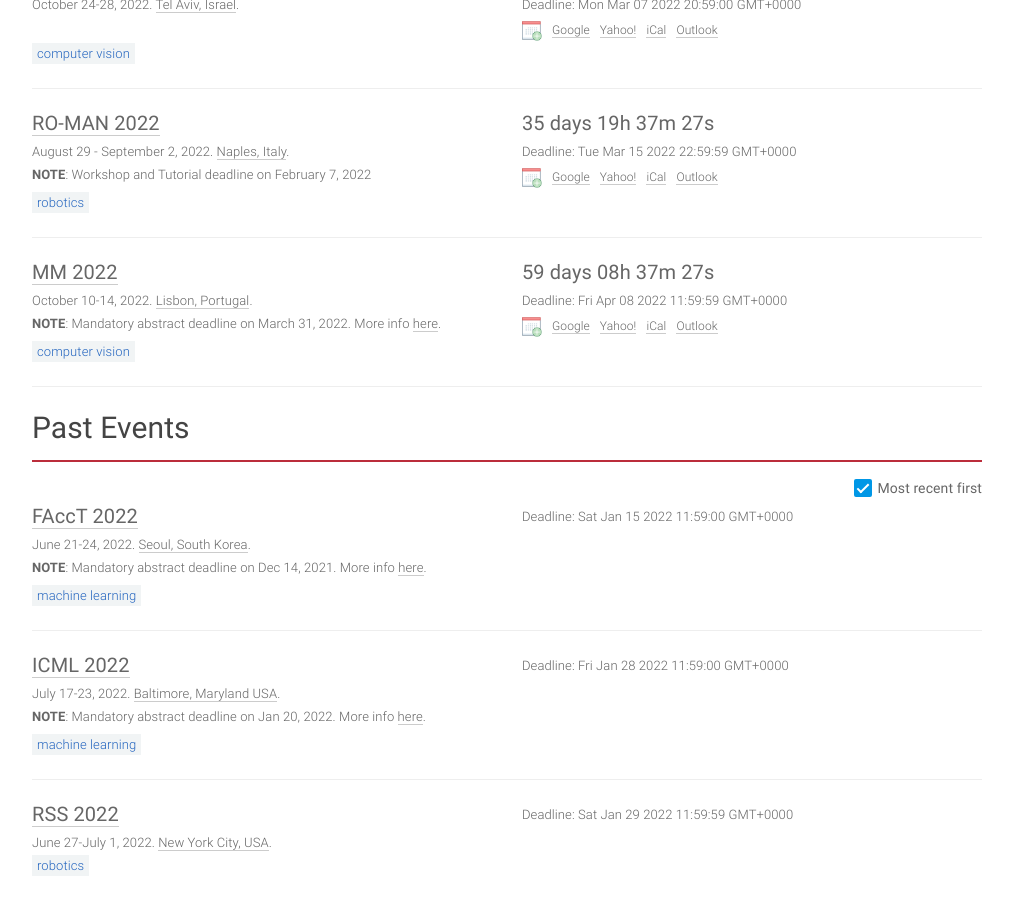
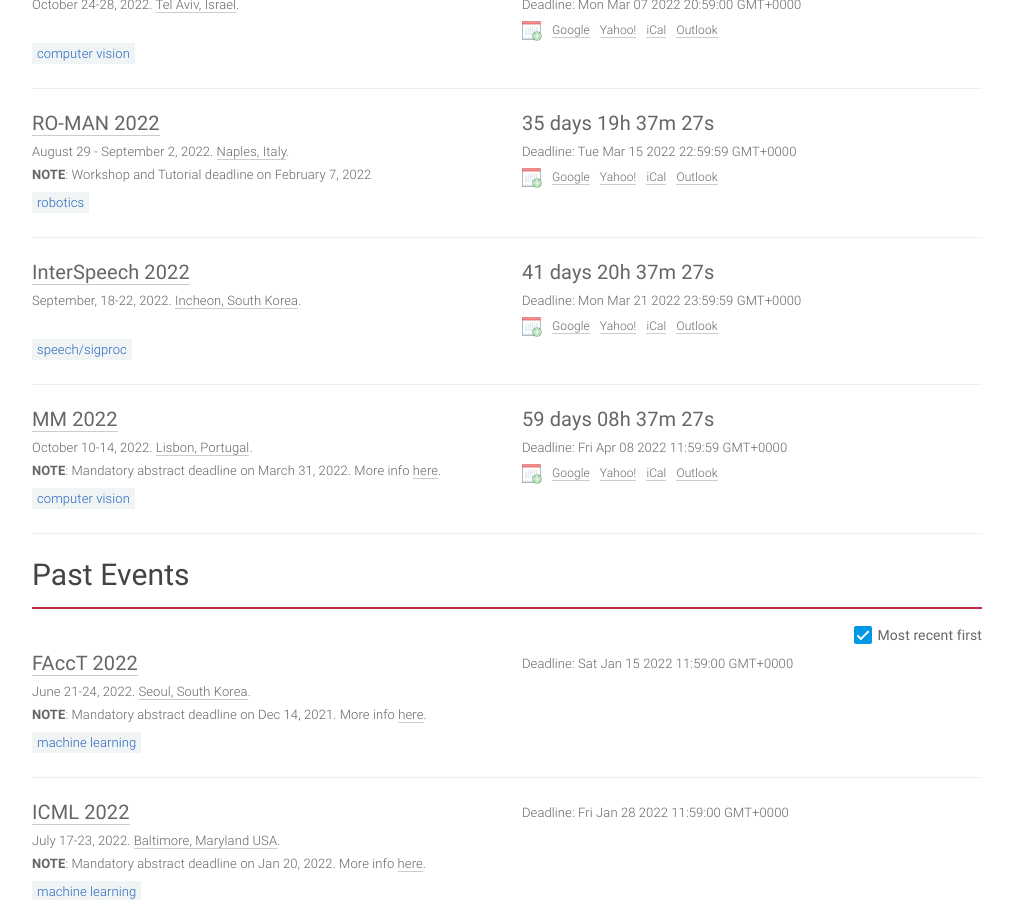
Before and after one commit to paperswithcode/ai-deadlines, a Jekyll site: the page built from index.html, in a window 1280 px wide and 900 px high, scrolled down 1287 px. Shown: the whole window, without its empty margins (133-1146 px from the left). Built offline with Jekyll 4.4.1, drawn with Linux system fonts in a browser that asks for light colours; comment, search, counter and statistics services are not loaded.

Commit message:
added InterSpeech 2022

```diff
--- a/_data/conferences.yml
+++ b/_data/conferences.yml
@@ -1,4 +1,15 @@
 ---
+- title: InterSpeech
+  hindex: 100
+  year: 2022
+  id: interspeech22
+  link: http://www.interspeech2022.org/
+  deadline: '2022-03-21 23:59:59'
+  timezone: UTC+9
+  date: September, 18-22, 2022
+  place: Incheon, South Korea
+  sub: SP
+
 - title: ICIP
   year: 2022
   id: icip22
```
